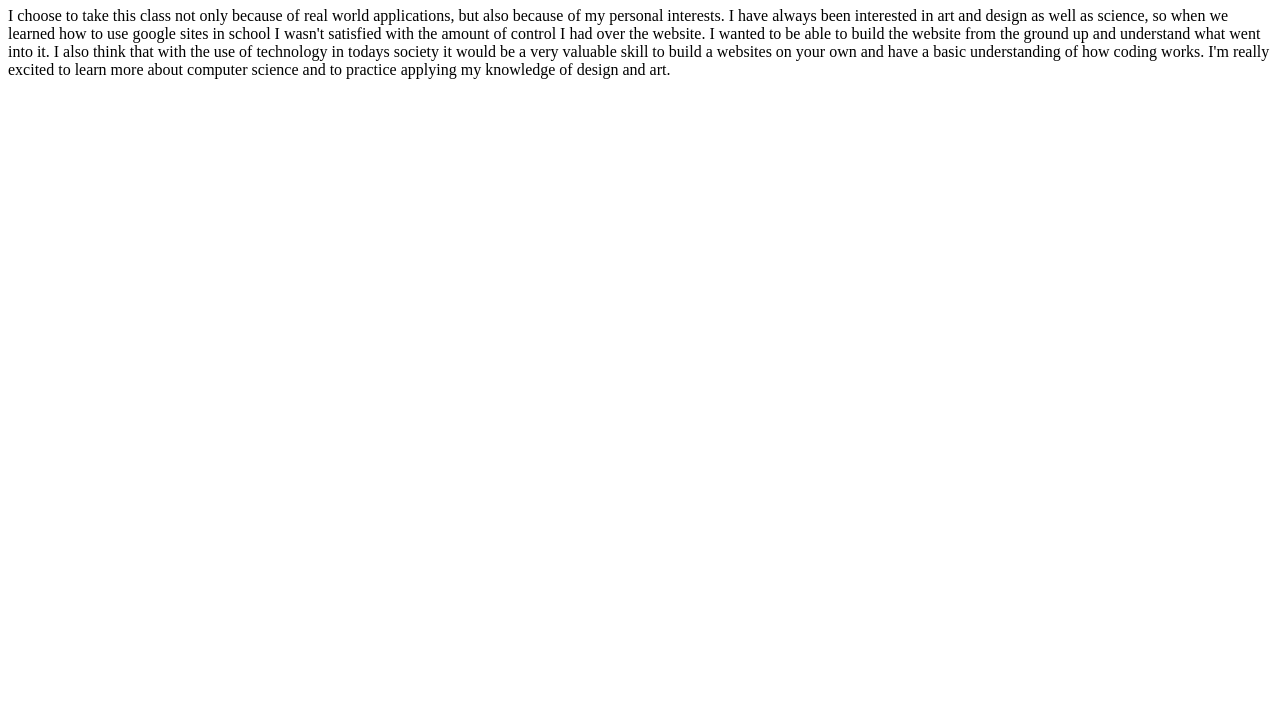
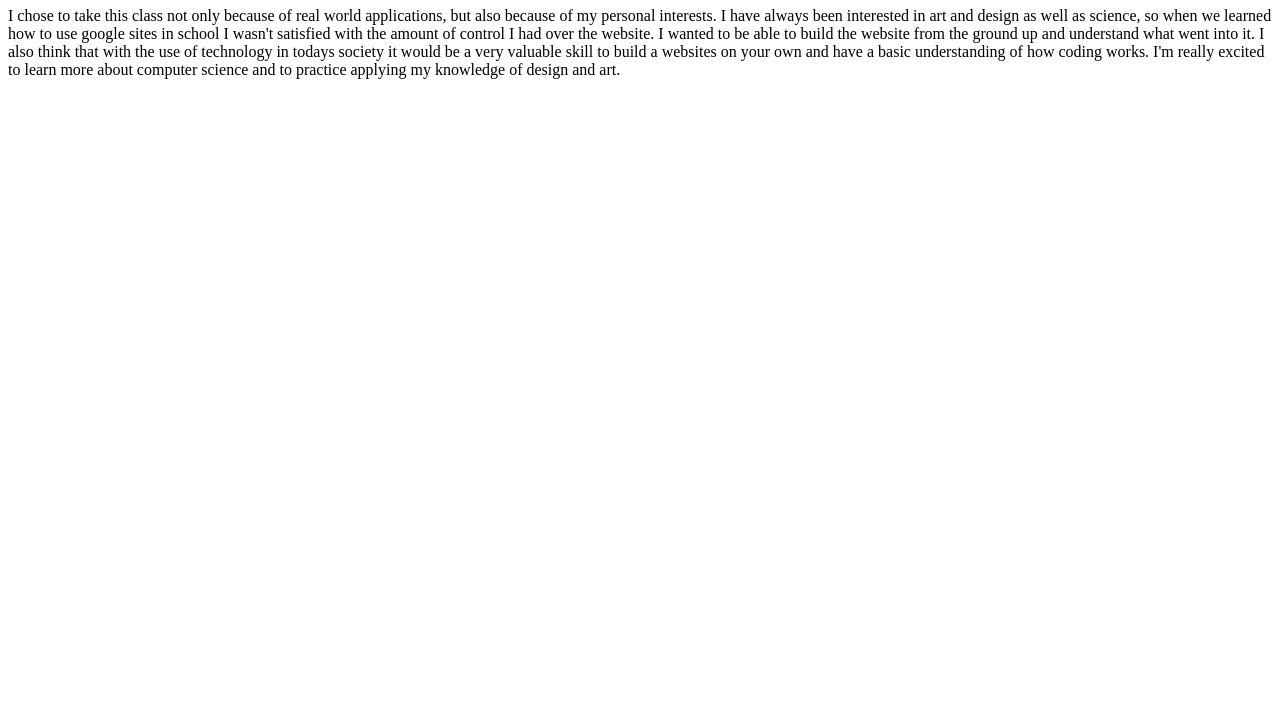
Before and after one commit to SJDose/HelloWorld, a plain HTML site: page index.html in a window 1280 px wide. Shown: the part 73-800 px from the top of the page. Drawn offline with Linux system fonts and the light colour scheme.

Commit message:
Update index.html
grammar fix

```diff
--- a/index.html
+++ b/index.html
@@ -2,6 +2,6 @@
 <html>
 <body>
 <h1>Hello World</h1>
-<p>I choose to take this class not only because of real world applications, but also because of my personal interests. I have always been interested in art and design as well as science, so when we learned how to use google sites in school I wasn't satisfied with the amount of control I had over the website. I wanted to be able to build the website from the ground up and understand what went into it. I also think that with the use of technology in todays society it would be a very valuable skill to build a websites on your own and have a basic understanding of how coding works. I'm really excited to learn more about computer science and to practice applying my knowledge of design and art.</p1>
+<p>I chose to take this class not only because of real world applications, but also because of my personal interests. I have always been interested in art and design as well as science, so when we learned how to use google sites in school I wasn't satisfied with the amount of control I had over the website. I wanted to be able to build the website from the ground up and understand what went into it. I also think that with the use of technology in todays society it would be a very valuable skill to build a websites on your own and have a basic understanding of how coding works. I'm really excited to learn more about computer science and to practice applying my knowledge of design and art.</p1>
 </body>
 </html>
```
